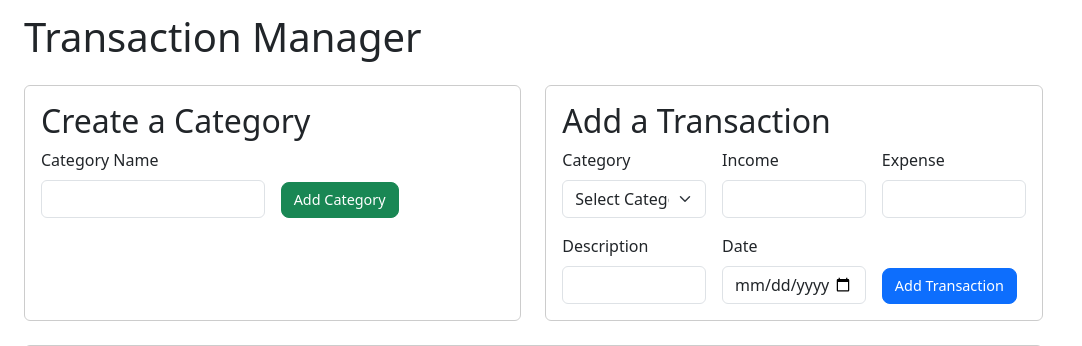
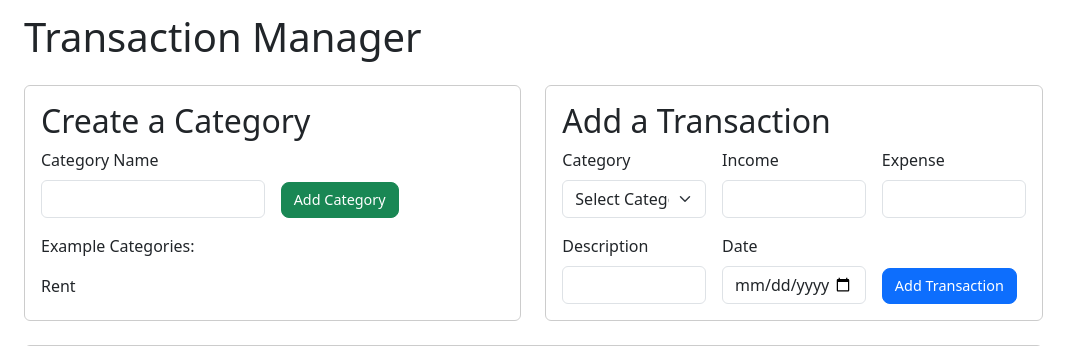
Before and after one commit to gerardoriveradoesstuff/CSE108GROUPProject, a Flask app: page /finance in a window 1280 px wide. Shown: the part 888-1234 px from the top of the page, without its empty margins (0-1082 px from the left). Run offline with Flask 3, Linux system fonts and the light colour scheme; data that the repository does not hold is empty.

Commit message:
feat: Add example categories to finance template for user guidance

```diff
--- a/templates/template-finance.html
+++ b/templates/template-finance.html
@@ -32,11 +32,13 @@
                                 <form id="create-category-form" class="row g-3 align-items-end">
                                     <div class="col-md-6">
                                         <label for="category-name-input" class="form-label">Category Name</label>
-                                        <input type="text" id="category-name-input" class="form-control" required>
+                                        <input type="text" id="category-name-input" class="form-control"required>
                                     </div>
                                     <div class="col-md-6">
                                         <button type="submit" class="btn btn-success">Add Category</button>
                                     </div>
+                                    <a>Example Categories:</a>
+                                    <a>Rent</a>
                                 </form>
                             </div>
                         </div>
```
